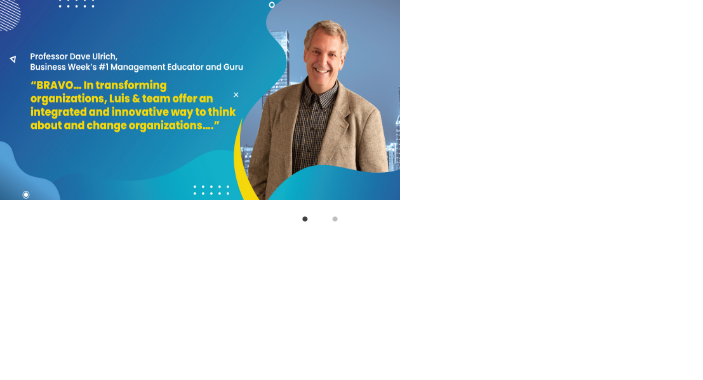
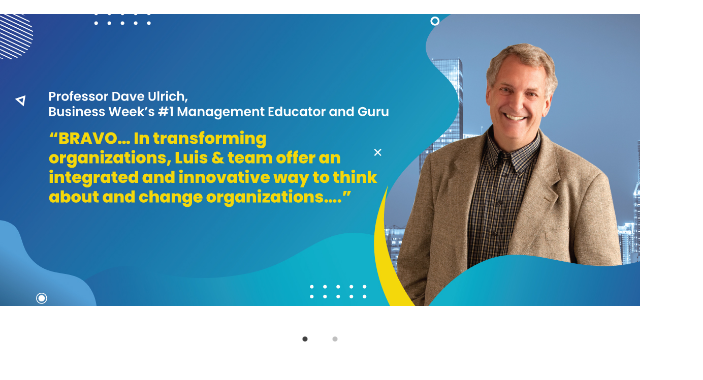
Before and after one commit to rifkysetiadji/nextjs-performance, a Next.js app: page / in a window 1280 px wide. Shown: the top 380 px of the page, without its empty margins (0-703 px from the left). Built offline with nearby package versions, Linux system fonts and the light colour scheme.

Commit message:
add carousel

```diff
--- a/pages/index.js
+++ b/pages/index.js
@@ -12,10 +12,10 @@ export default function Home() {
     <div style={{width:'50%'}}>
        <Slider {...settings}>
          <div>
-          <Image src="/wts1.jpg" alt="img" width={400} height={200} />
+          <Image objectFit="contain" src="/wts1.jpg" alt="img" width={400} height={200} layout="responsive" />
           </div>
           <div>
-          <Image src="/wts2.jpg" alt="img" width={400} height={200} />
+          <Image objectFit="contain" src="/wts2.jpg" alt="img" width={400} height={200} layout="responsive"/>
           </div>
        </Slider>
     </div>
```
